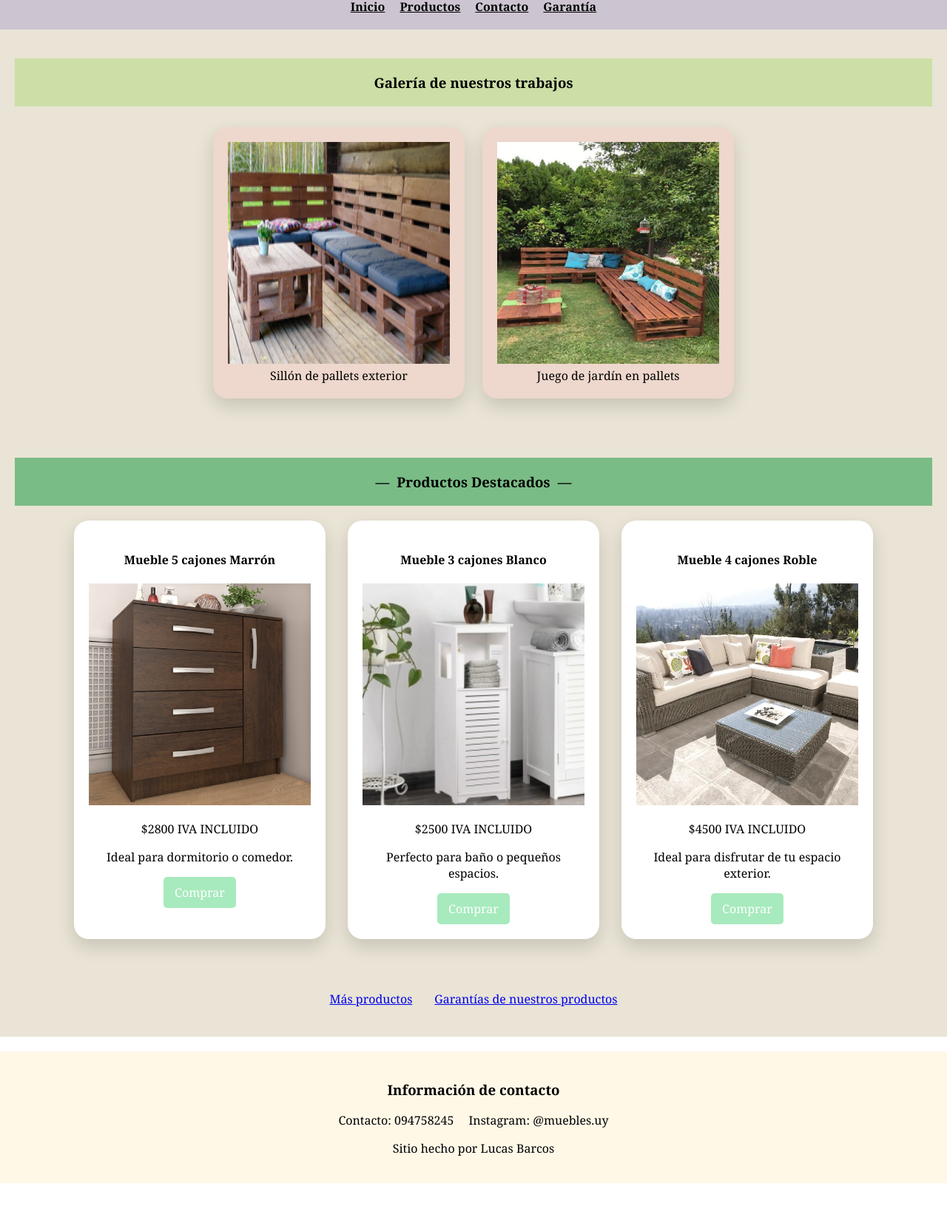
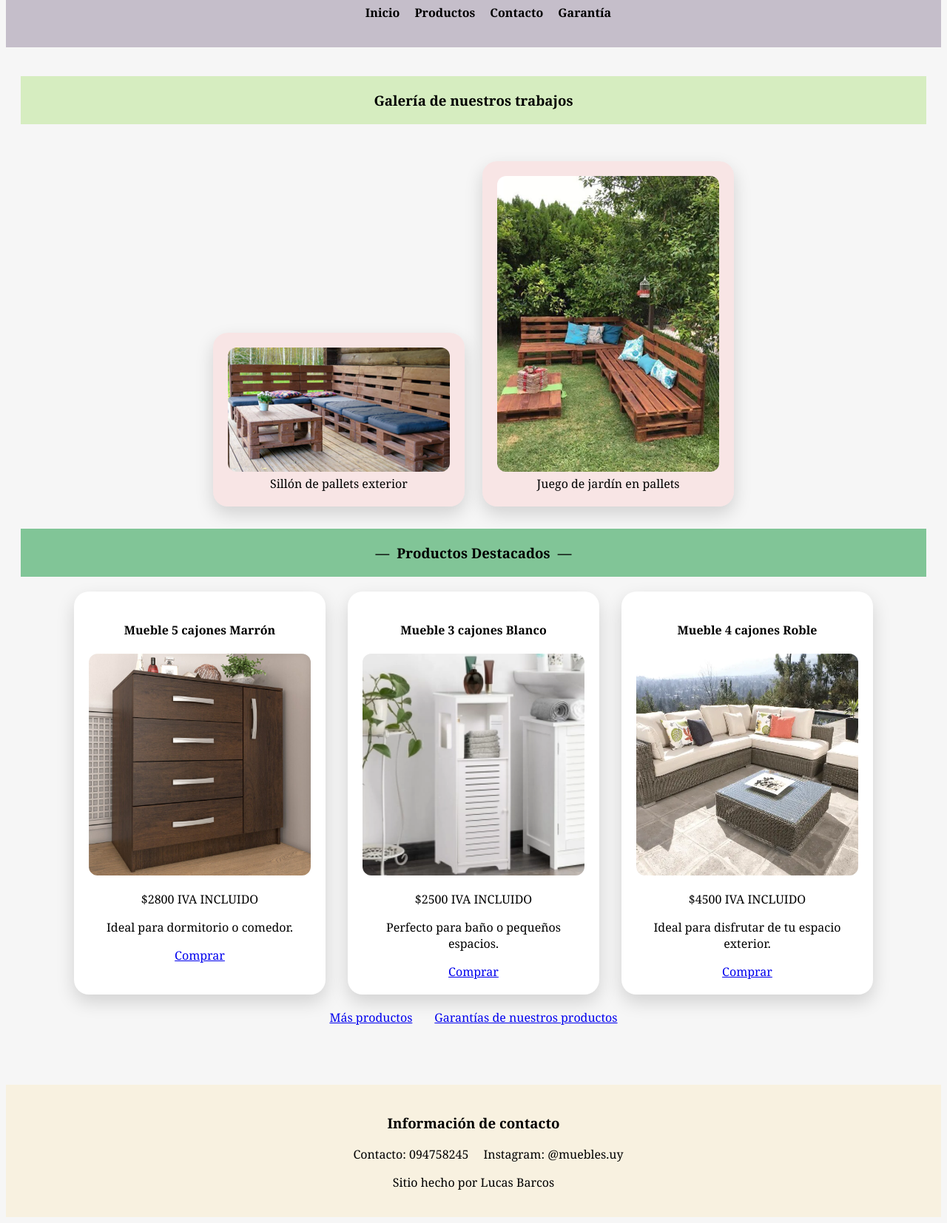
Before and after one commit to luuq7/-MueblesUY, a plain HTML site: page index.html in a window 1280 px wide. Shown: the part 210-1864 px from the top of the page at 74% size. Before the commit the page ends 1810 px from the top, so only its background shows below. Drawn offline with Linux system fonts and the light colour scheme.

Commit message:
Correcciones de CSS según devolución

```diff
--- a/css/style.css
+++ b/css/style.css
@@ -1,7 +1,13 @@
+*::before,
+*::after {
+    box-sizing: border-box;
+    margin 0;
+    padding: 0;
+}
 
 body {
     font-family: Cambria, Cochin, Georgia, Times, 'Times New Roman', serif;
-    margin: 0;
+    background-color: #f6f6f6;
 }
 
 h1 {
@@ -11,15 +17,12 @@ h1 {
 }
 
 ul {
-    list-style-type: none;
-    padding: 0;
-    margin: 0;
+    list-style: none;
 }
 
 .todocenter {
     text-align: center;
 }
-
 
 header {
     background-color: rgba(37, 5, 56, 0.233);
@@ -34,41 +37,42 @@ header nav ul {
 
 header nav ul li a {
     color: black;
-    text-decoration: underline;
+    text-decoration: none;
     font-weight: bold;
 }
 
 header nav ul li a:hover {
-    text-decoration: none;
+    text-decoration: underline;
 }
 
-
 main {
-    background-color: rgba(128, 97, 13, 0.171);
     padding: 20px;
 }
-
 
 .trabajos {
     background-color: rgba(109, 207, 17, 0.233);
     padding: 20px;
-    color: black;
+    margin-bottom: 40px;
+}
+
+.galeria {
+    text-align: center;
 }
 
 .galeria figure {
     background-color: rgba(253, 174, 174, 0.233);
-    width: 300px;
     padding: 20px;
     border-radius: 20px;
-    text-align: center;
     box-shadow: 0 10px 25px rgba(0,0,0,0.15);
     display: inline-block;
     margin: 10px;
+    max-width: 300px;
 }
 
 .imagencard {
-    width: 300px;
-    height: 300px;
+    width: 100%;
+    height: auto;
+    border-radius: 12px;
 }
 
 
@@ -76,6 +80,7 @@ main {
     background-color: #0691327c;
     padding: 20px;
     margin: 20px 0;
+    text-align: center;
 }
 
 .destacados::before,
@@ -95,12 +100,14 @@ main {
 
 .producto {
     background-color: white;
-    width: 300px;
     padding: 20px;
     border-radius: 20px;
     text-align: center;
     box-shadow: 0 10px 25px rgba(0,0,0,0.15);
     transition: transform 0.3s ease, box-shadow 0.3s ease;
+    flex: 1;
+    max-width: 300px;
+    min-width: 260px;
 }
 
 .producto:hover {
@@ -108,16 +115,19 @@ main {
     box-shadow: 0 10px 20px rgba(0,0,0,0.2);
 }
 
-.Comprar {
+.btn-comprar {
     display: inline-block;
     text-decoration: none;
-    background-color: rgba(18, 197, 78, 0.37);
+    background-color: #1f7a4d;
     color: white;
-    padding: 10px 15px;
-    border-radius: 5px;
+    padding: 10px 16px;
+    border-radius: 6px;
+    font-weight: bold;
 }
 
-
+.btn-comprar:hover {
+    background-color: #155c39;
+}
 
 .masproductos {
     display: flex;
@@ -127,12 +137,11 @@ main {
 }
 
 
-
 .footer {
     background-color: rgba(253, 226, 152, 0.233);
     text-align: center;
     padding: 20px;
-    margin-top: 20px;
+    margin-top: 40px;
 }
 
 .footer ul {
@@ -155,8 +164,6 @@ main {
     margin: 0 auto;
 }
 
-
-
 .titulo-garantia {
     text-align: center;
     font-size: 32px;
@@ -165,31 +172,24 @@ main {
 
 .garantia-contenedor {
     display: flex;
-    justify-content: space-around;
+    flex-wrap: wrap;
     gap: 30px;
     padding: 40px;
+    justify-content: center;
 }
 
 .garantia-card {
     background-color: rgba(255, 255, 255, 0.6);
     padding: 30px;
-    width: 30%;
     border-radius: 25px;
     text-align: center;
     box-shadow: 0 4px 10px rgba(0,0,0,0.1);
+    flex: 1;
+    min-width: 250px;
+    max-width: 350px;
 }
 
-
-.main-grid {
-    display: grid;
-    grid-template-columns: 1fr;
-    gap: 50px;
-}
-
-
-
 @media (max-width: 700px) {
-
     h1 {
         font-size: 36px;
     }
@@ -198,20 +198,4 @@ main {
         flex-direction: column;
         gap: 10px;
     }
-
-    .productos-flex,
-    .garantia-contenedor {
-        flex-direction: column;
-        align-items: center;
-    }
-
-    .producto,
-    .garantia-card {
-        width: 90%;
-    }
-
-    .imagencard {
-        width: 100%;
-        height: auto;
-    }
 }
```
